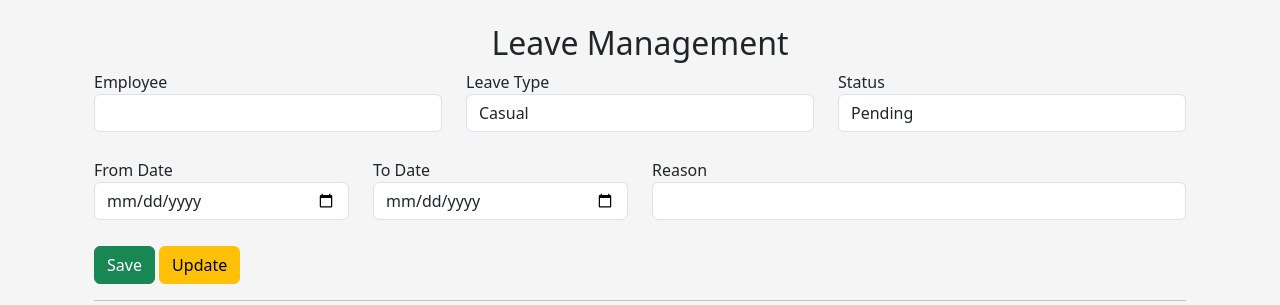
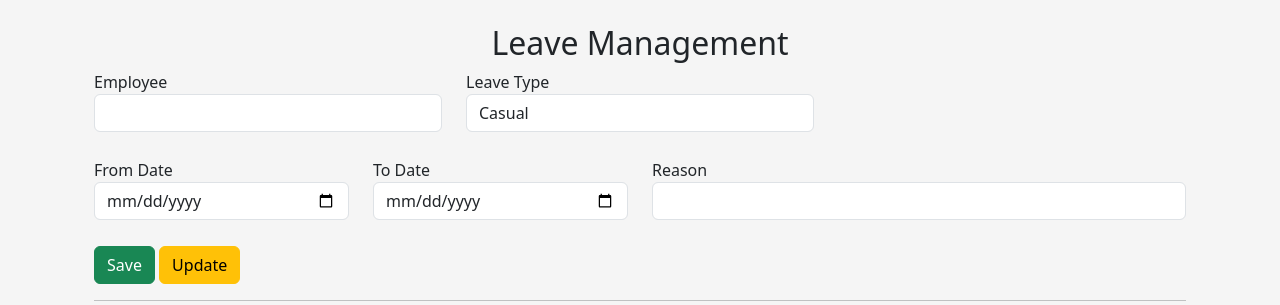
Before and after one commit to BhagyodayaBamgonda/Django_Assignment, a Django app: page /leaves/ in a window 1280 px wide. Shown: the part 56-361 px from the top of the page. Run offline with Django 5.2, Linux system fonts and the light colour scheme; data that the repository does not hold is empty.

Commit message:
Prevent employees from setting leave status

```diff
--- a/employee/serializers.py
+++ b/employee/serializers.py
@@ -31,6 +31,7 @@ class LeaveSerializer(serializers.ModelSerializer):
             "reason",
             "status",
         ]
+        read_only_fields = ["status"]
 
     def validate(self, data):
 
--- a/employee/static/js/leave.js
+++ b/employee/static/js/leave.js
@@ -133,9 +133,7 @@ function saveLeave(){
 
         to_date:document.getElementById("to_date").value,
 
-        reason:document.getElementById("reason").value,
-
-        status:document.getElementById("status").value
+        reason:document.getElementById("reason").value
 
     };
 
@@ -178,7 +176,6 @@ function editLeave(id){
         document.getElementById("from_date").value=l.from_date;
         document.getElementById("to_date").value=l.to_date;
         document.getElementById("reason").value=l.reason;
-        document.getElementById("status").value=l.status;
 
     });
 
@@ -199,9 +196,7 @@ function updateLeave(){
 
         to_date:document.getElementById("to_date").value,
 
-        reason:document.getElementById("reason").value,
-
-        status:document.getElementById("status").value
+        reason:document.getElementById("reason").value
 
     };
 
--- a/employee/templates/leave.html
+++ b/employee/templates/leave.html
@@ -21,15 +21,6 @@
                 <option value="Casual">Casual</option>
                 <option value="Sick">Sick</option>
                 <option value="Earned">Earned</option>
-            </select>
-        </div>
-
-        <div class="col-md-4">
-            <label>Status</label>
-            <select id="status" class="form-control">
-                <option value="Pending">Pending</option>
-                <option value="Approved">Approved</option>
-                <option value="Rejected">Rejected</option>
             </select>
         </div>
 
```
